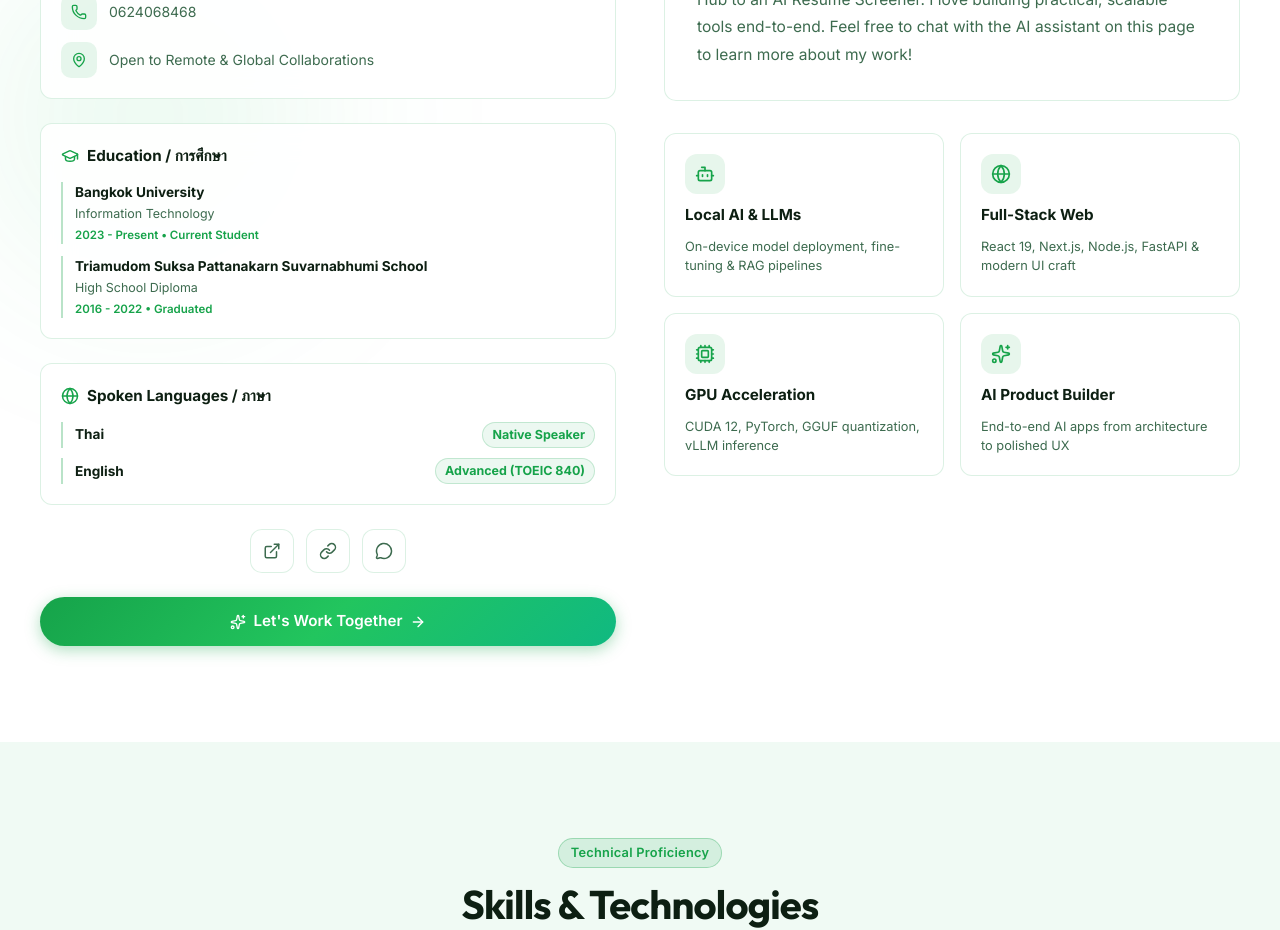
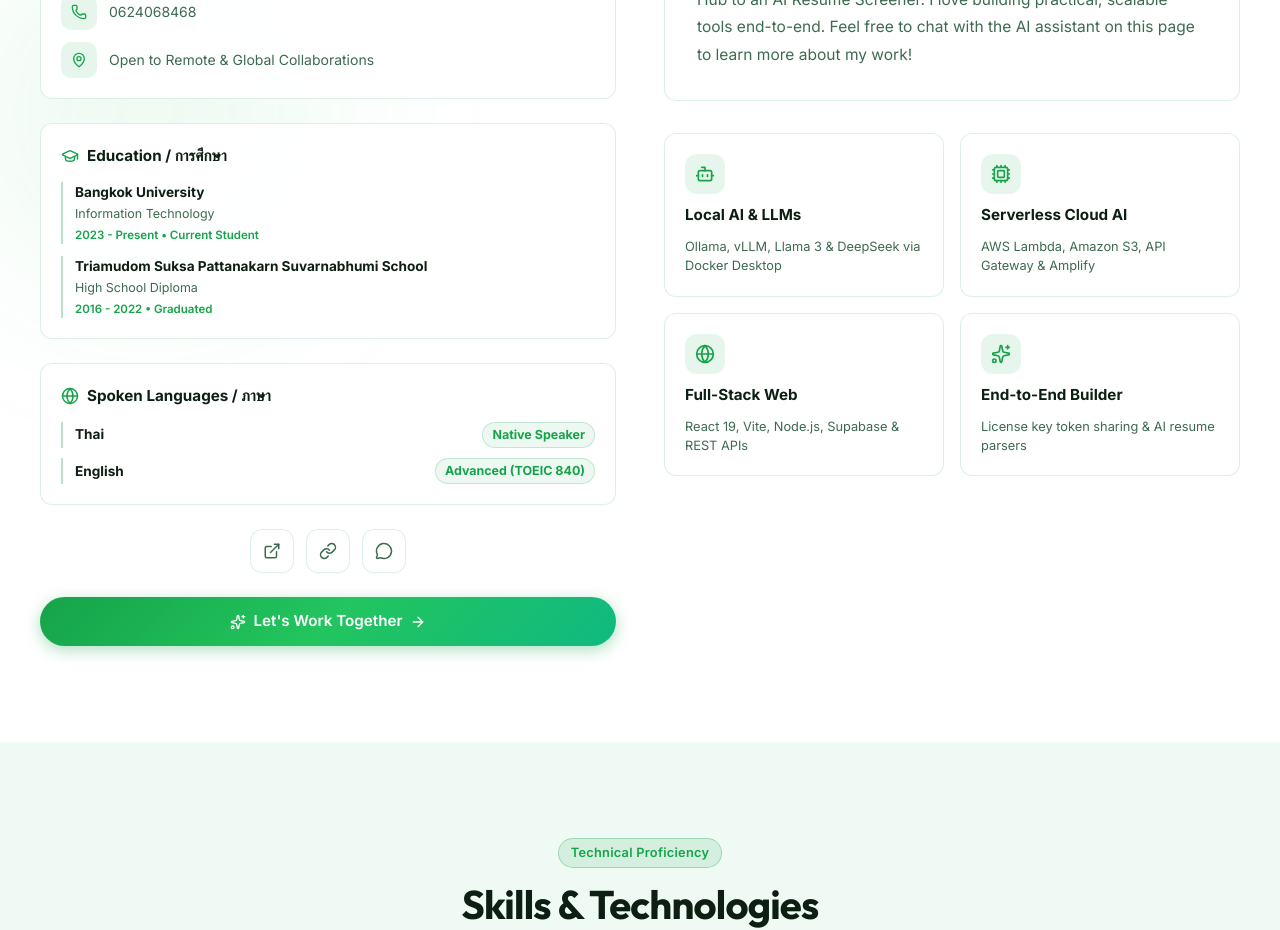
Before and after one commit to peetb2/Web-Portfolio, a React (Vite) app: page / in a window 1280 px wide. Shown: the part 1520-2450 px from the top of the page. Built offline with nearby package versions, Linux system fonts and the light colour scheme; no server answers.

Commit message:
Replace generic CUDA/PyTorch highlight card with Serverless Cloud AI (AWS Lambda, S3, API Gateway)

```diff
--- a/src/components/About.jsx
+++ b/src/components/About.jsx
@@ -9,10 +9,10 @@ export default function About() {
   const [lang, setLang] = useState('EN');
 
   const highlights = [
-    { icon: Bot,     label: 'Local AI & LLMs',      desc: 'On-device model deployment, fine-tuning & RAG pipelines' },
-    { icon: Globe,   label: 'Full-Stack Web',        desc: 'React 19, Next.js, Node.js, FastAPI & modern UI craft' },
-    { icon: Cpu,     label: 'GPU Acceleration',      desc: 'CUDA 12, PyTorch, GGUF quantization, vLLM inference' },
-    { icon: Sparkles,label: 'AI Product Builder',    desc: 'End-to-end AI apps from architecture to polished UX' },
+    { icon: Bot,     label: 'Local AI & LLMs',      desc: 'Ollama, vLLM, Llama 3 & DeepSeek via Docker Desktop' },
+    { icon: Cpu,     label: 'Serverless Cloud AI',   desc: 'AWS Lambda, Amazon S3, API Gateway & Amplify' },
+    { icon: Globe,   label: 'Full-Stack Web',        desc: 'React 19, Vite, Node.js, Supabase & REST APIs' },
+    { icon: Sparkles,label: 'End-to-End Builder',    desc: 'License key token sharing & AI resume parsers' },
   ];
 
   const bioTexts = {
```
